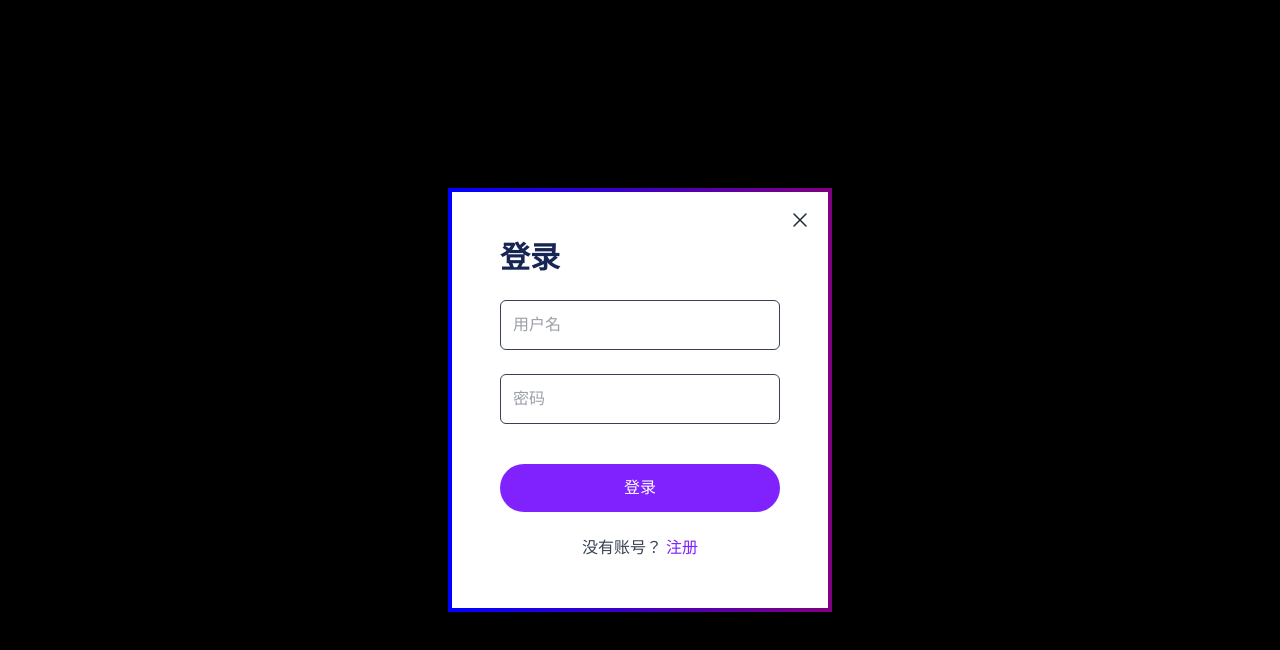
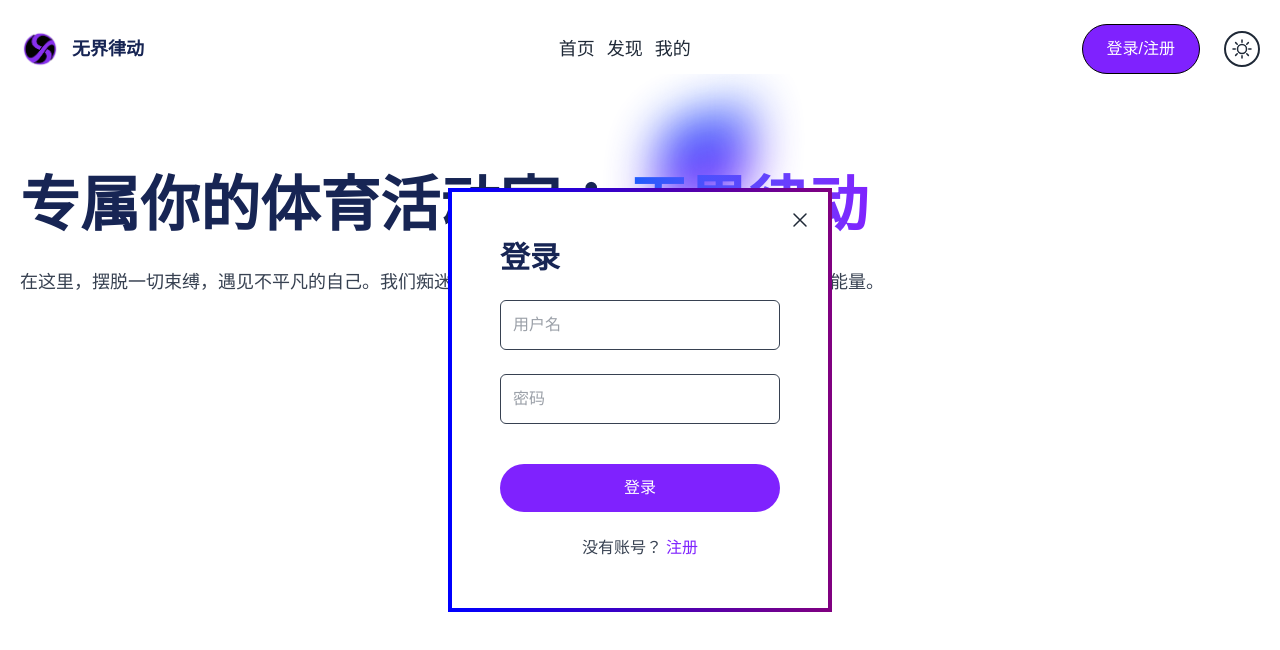
Before and after one commit to ZanytriumPH/front-end, a React (Vite) app in the folder vite-project/: page / in a window 1280 px wide. Both pictures are taken after a click on the link "登录/注册". Shown: the top 650 px of the page. Built offline with nearby package versions, Linux system fonts and the light colour scheme.

Commit message:
美化登录/注册弹窗边框，并设置其周围为透明

```diff
--- a/vite-project/src/components/elements/LoginRegisterModal.jsx
+++ b/vite-project/src/components/elements/LoginRegisterModal.jsx
@@ -36,9 +36,9 @@ export const LoginRegisterModal = ({ isOpen, onClose }) => {
     if (!isOpen) return null;
 
     return (
-        <div className="fixed inset-0 z-50 flex items-center justify-center bg-black bg-opacity-50">
-            {/* 增大弹窗尺寸，使用 p-12 增加内边距 */}
-            <div className={`bg-box-bg p-12 rounded-lg border-4 relative w-96 ${theme === 'dark' ? 'border-box-border' : 'border-gradient-to-r from-blue-600 to-violet-600'}`}>
+        <div className="fixed inset-0 z-50 flex items-center justify-center bg-transparent">
+            {/* 修改这里的类名，无论白天还是黑暗模式都使用渐变边框 */}
+            <div className={`bg-box-bg p-12 rounded-lg border-4 relative w-96 border-gradient-to-r from-blue-600 to-violet-600`}>
                 <button
                     className="absolute top-4 right-4 text-heading-2 cursor-pointer"
                     onClick={onClose}
```
